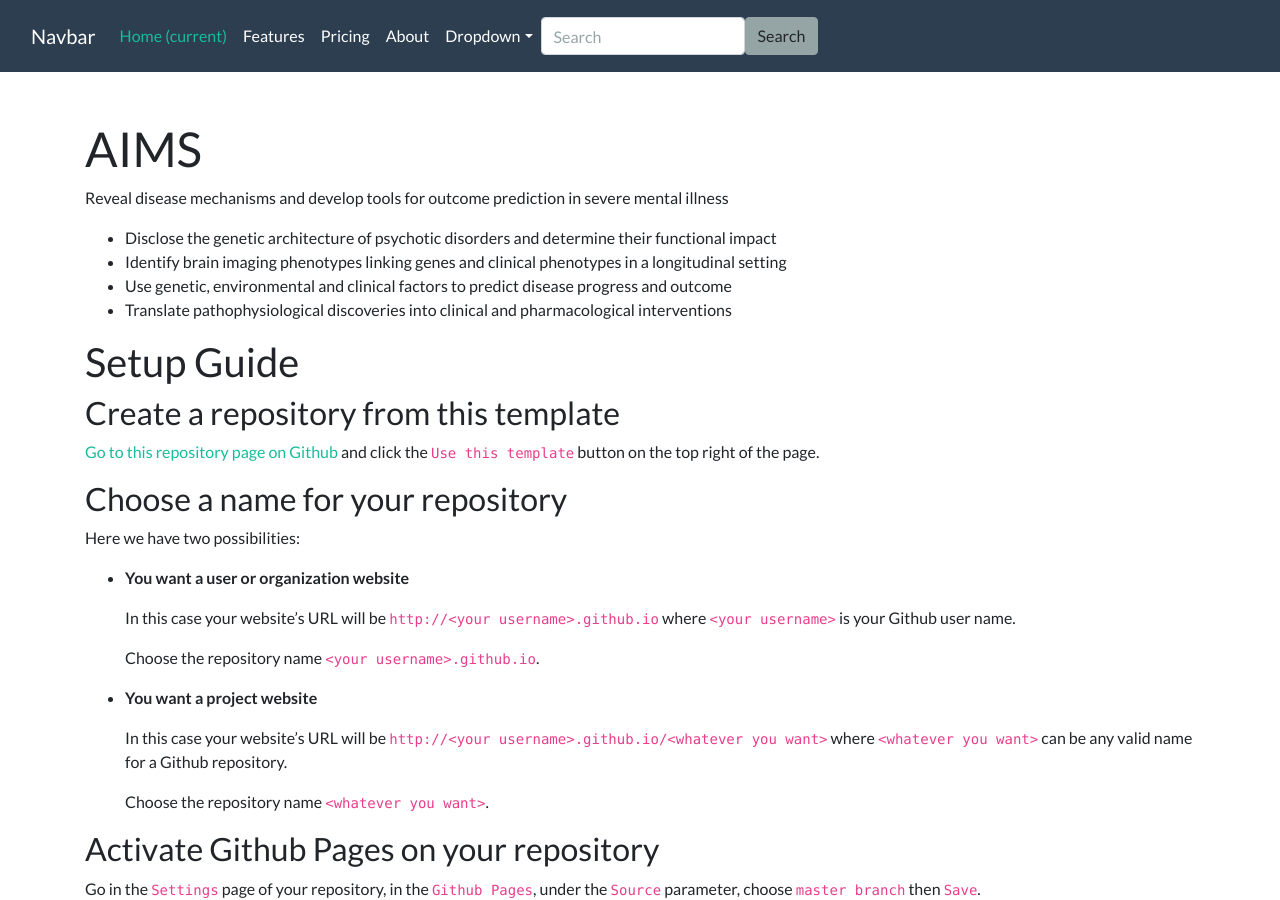
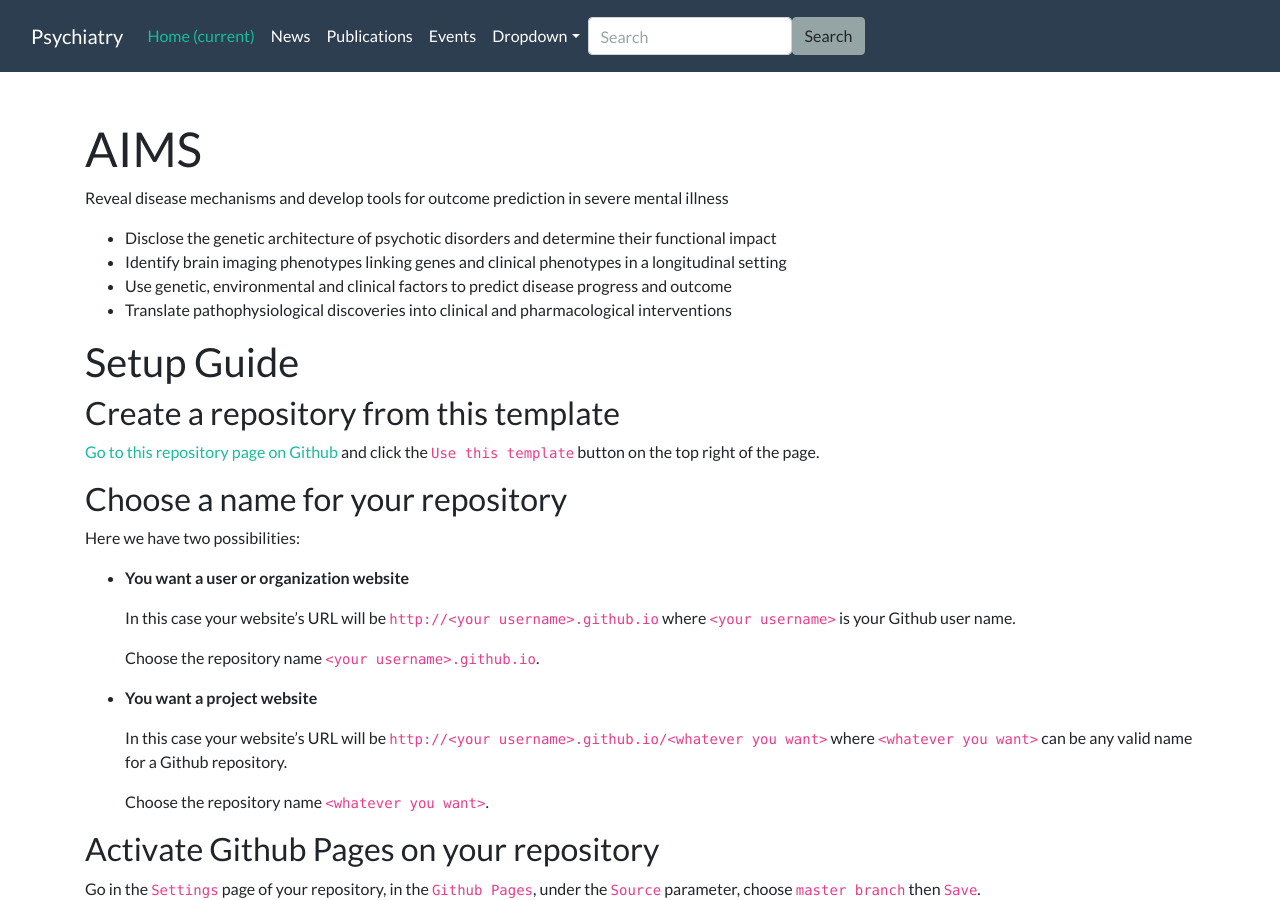
Before and after one commit to sumairhassan/test1, a Jekyll site: the page built from index.md, in a window 1280 px wide and 900 px high. Built offline with Jekyll 4.4.1, drawn with Linux system fonts in a browser that asks for light colours.

Commit message:
Update header.html

```diff
--- a/_includes/header.html
+++ b/_includes/header.html
@@ -1,6 +1,6 @@
 <nav class="navbar navbar-expand-lg navbar-dark bg-primary">
   <div class="container-fluid">
-    <a class="navbar-brand" href="#">Navbar</a>
+    <a class="navbar-brand" href="#">Psychiatry</a>
     <button class="navbar-toggler" type="button" data-bs-toggle="collapse" data-bs-target="#navbarColor01" aria-controls="navbarColor01" aria-expanded="false" aria-label="Toggle navigation">
       <span class="navbar-toggler-icon"></span>
     </button>
@@ -13,13 +13,13 @@
           </a>
         </li>
         <li class="nav-item">
-          <a class="nav-link" href="#">Features</a>
+          <a class="nav-link" href="#">News</a>
         </li>
         <li class="nav-item">
-          <a class="nav-link" href="#">Pricing</a>
+          <a class="nav-link" href="#">Publications</a>
         </li>
         <li class="nav-item">
-          <a class="nav-link" href="#">About</a>
+          <a class="nav-link" href="#">Events</a>
         </li>
         <li class="nav-item dropdown">
           <a class="nav-link dropdown-toggle" data-bs-toggle="dropdown" href="#" role="button" aria-haspopup="true" aria-expanded="false">Dropdown</a>
```
